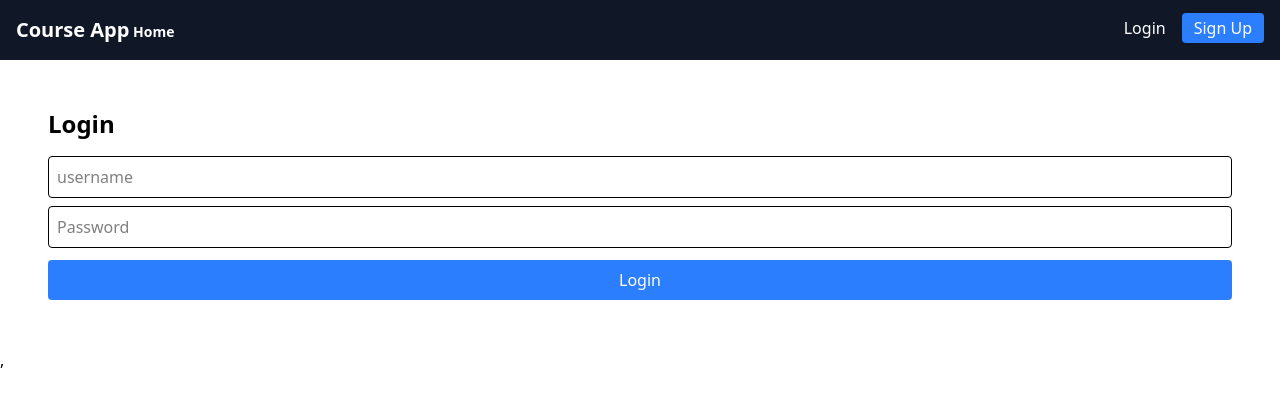
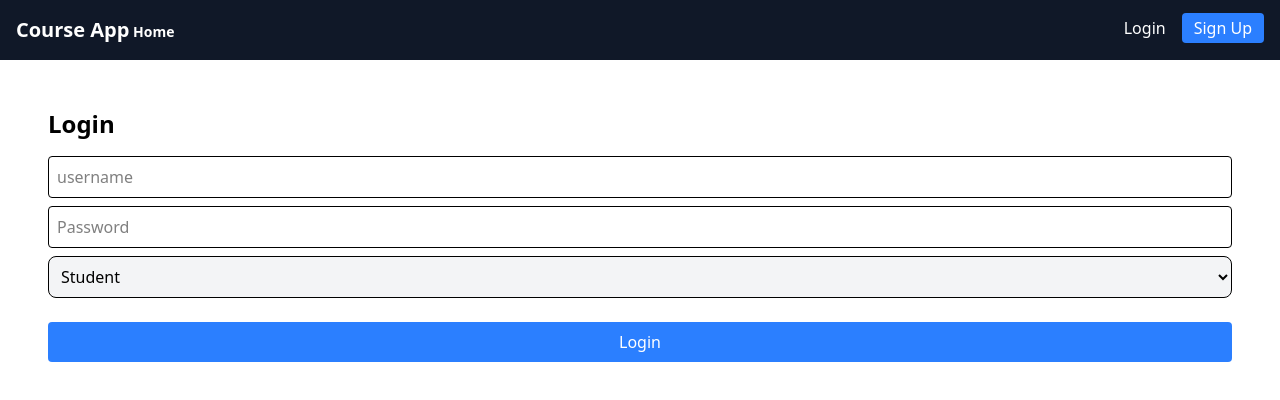
Before and after one commit to Anjalisharma3463/course-selling-app-frontend, a React (Vite) app: page /login in a window 1280 px wide. Shown: the top 400 px of the page. Built offline with nearby package versions, Linux system fonts and the light colour scheme.

Commit message:
admin signup and signin added

```diff
--- a/src/App.jsx
+++ b/src/App.jsx
@@ -7,7 +7,8 @@ import Signup from "./pages/Signup";
 
 import AdminDashboard from "./pages/AdminDashboard";
   import Purchasedcourses from "./pages/Purchasedcourses";
-function App() {
+
+  function App() {
   return (
 
       <Router>
@@ -18,7 +19,8 @@ function App() {
             <Route path="/login" element={<Login />} />
             <Route path="/signup" element={<Signup />} />
             <Route path="/admin/dashboard" element={<AdminDashboard />} />
-            <Route path="/user/purchased-courses" element={<Purchasedcourses  />} />
+
+            <Route path="/purchased-courses" element={<Purchasedcourses  />} />
           </Routes>
         </div>
       </Router>
--- a/src/components/Navbar.jsx
+++ b/src/components/Navbar.jsx
@@ -25,7 +25,7 @@ const Navbar = () => {
       <Link to="/" className="text-xl font-bold">Course App</Link>
       <Link to="/" className="text-sm  font-bold"> Home</Link>
        {user ? (
-         <Link to="/user/purchased-courses" className="text-sm bg-[#37538d] rounded-sm p-1 ml-2 font-bold" > Your Purchased Courses</Link>
+         <Link to="/purchased-courses" className="text-sm bg-[#37538d] rounded-sm p-1 ml-2 font-bold" > Your Purchased Courses</Link>
 
        ) : (null)}
 
--- a/src/pages/AdminDashboard.jsx
+++ b/src/pages/AdminDashboard.jsx
@@ -1,9 +1,11 @@
-import { useEffect, useState, useContext } from "react";
+import {  useEffect, useState, useContext } from "react";
 import { getCourses, createCourse } from "../api";
-import { AuthProvider } from "../context/AuthContext";
+import { AuthContext } from "../context/AuthContext";
 
 const AdminDashboard = () => {
-  const { user } = useContext(AuthProvider);
+  const { user } = useContext(AuthContext);
+
+
   const [courses, setCourses] = useState([]);
   const [newCourse, setNewCourse] = useState({
     title: "",
@@ -43,6 +45,8 @@ const AdminDashboard = () => {
       alert("Error adding course");
     }
   };
+
+
 
   return (
     <div className="p-6">
--- a/src/pages/Home.jsx
+++ b/src/pages/Home.jsx
@@ -7,7 +7,8 @@ const Home = () => {
   const [loading, setLoading] = useState(true);
 
   useEffect(() => {
-    const fetchCourses = async () => {
+    const fetchCourses
+    = async () => {
       try {
         const res = await getCourses(); // Await API response
         console.log("Available courses:", res.data); // ✅ Log response
--- a/src/pages/Login.jsx
+++ b/src/pages/Login.jsx
@@ -1,32 +1,39 @@
 import { useState, useContext } from "react";
 import { AuthContext } from "../context/AuthContext.jsx";
+// import axios from "axios";
 import { useNavigate } from "react-router-dom";
 import {userLogin} from "../api.js";
 const Login = () => {
-  const [form, setForm] = useState({ username: "", password: "" });
+  const [form, setForm] = useState({ username: "", password: "", role:"student" });
   const { login } = useContext(AuthContext);
   const navigate = useNavigate();
 
   const handleSubmit = async (e) => {
     e.preventDefault();
-    console.log("Attempting login with:", form);
+    console.log("Attempting login with:", form); // Check if role is correct here
 
     try {
       const { data } = await userLogin(form);
-      console.log("Login API Response:", data);
+      console.log("Login API Response:", data); // Check if role is being returned correctly from backend
 
       login(data);
+      if(data.role === "admin"){
+        navigate("/admin/dashboard")
+      }
+      else{
+
+        navigate("/purchased-courses");
+      }
+    } catch (err) {
+      console.error("Login Error:", err?.response?.data || err.message);
+      alert("Invalid credentials!");
+    }
+  };
 
 
 
 
 
-      navigate("/user/purchased-courses");
-      } catch (err) {
-      console.error("Login Error:", err?.response?.data || err.message);
-      alert("Invalid credentials!");
-    }
-  };
 
   return (
     <div className="p-6">
@@ -44,6 +51,18 @@ const Login = () => {
           className="w-full p-2 border rounded mt-2"
           onChange={(e) => setForm({ ...form, password: e.target.value })}
         />
+
+        {/* Role Selection Dropdown */}
+        <select
+  className="w-full p-2 mt-2 border rounded-lg mb-3 bg-gray-100"
+  value={form.role}
+  onChange={(e) => setForm({ ...form, role: e.target.value })}
+>
+  <option value="" disabled>Select Role</option>
+  <option value="student">Student</option>
+  <option value="admin">Admin</option>
+</select>
+
         <button className="bg-blue-500 w-full mt-3 p-2 text-white rounded">
           Login
         </button>
--- a/src/pages/Signup.jsx
+++ b/src/pages/Signup.jsx
@@ -3,7 +3,7 @@ import { userSignup } from "../api";
 import { useNavigate } from "react-router-dom";
 
 const Signup = () => {
-  const [form, setForm] = useState({ username:"", email: "", password: ""     });
+  const [form, setForm] = useState({ username:"", email: "", password: ""  , role: "student"  });
   const navigate = useNavigate();
 
   const handleSubmit = async (e) => {
@@ -40,6 +40,16 @@ const Signup = () => {
           className="w-full p-2 border rounded mt-2"
           onChange={(e) => setForm({ ...form, password: e.target.value })}
         />
+          {/* Role Selection Dropdown */}
+          <select
+  className="w-full p-2 mt-2 border rounded-lg mb-3 bg-gray-100"
+  value={form.role}
+  onChange={(e) => setForm({ ...form, role: e.target.value })}
+>
+  <option value="" disabled>Select Role</option>
+  <option value="student">Student</option>
+  <option value="admin">Admin</option>
+</select>
         <button className="bg-green-500 w-full mt-3 p-2 text-white rounded">
           Sign Up
         </button>
```
Also changed, not shown: 1 other file (tests, documents, lock files or other folders).
